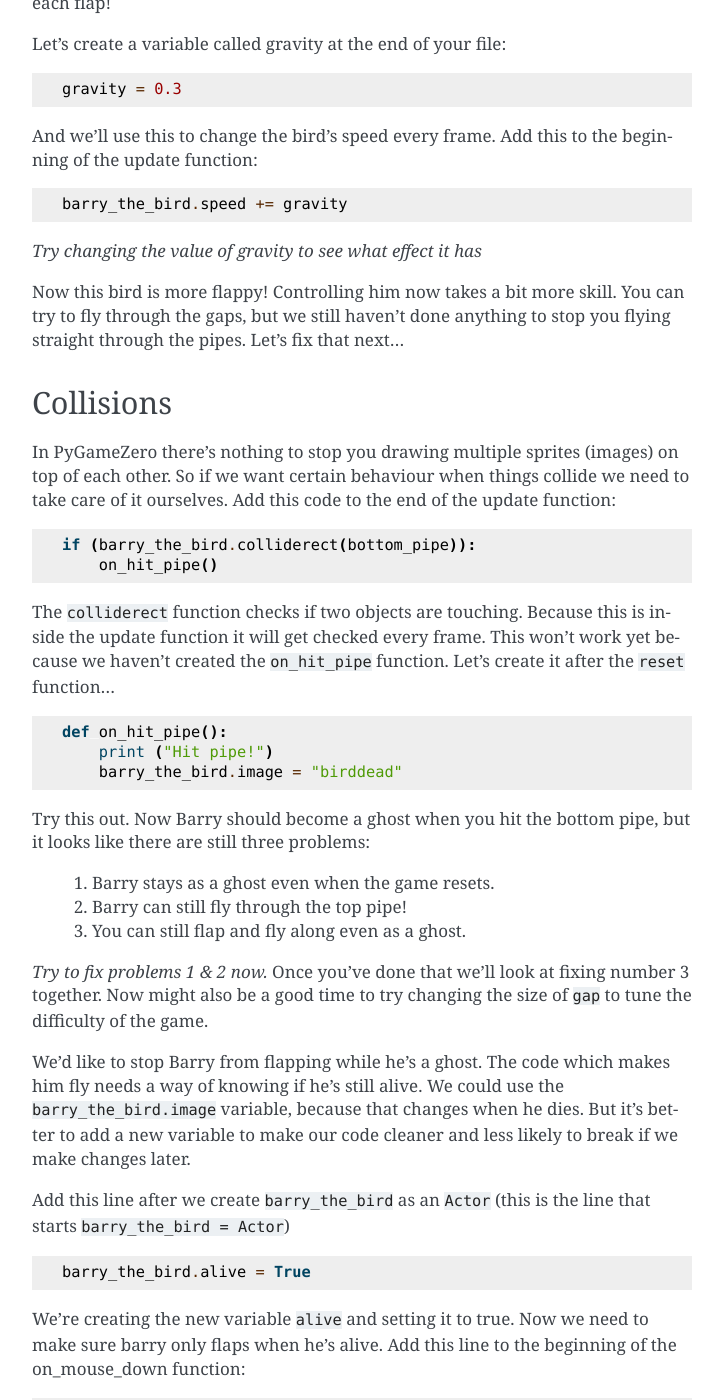
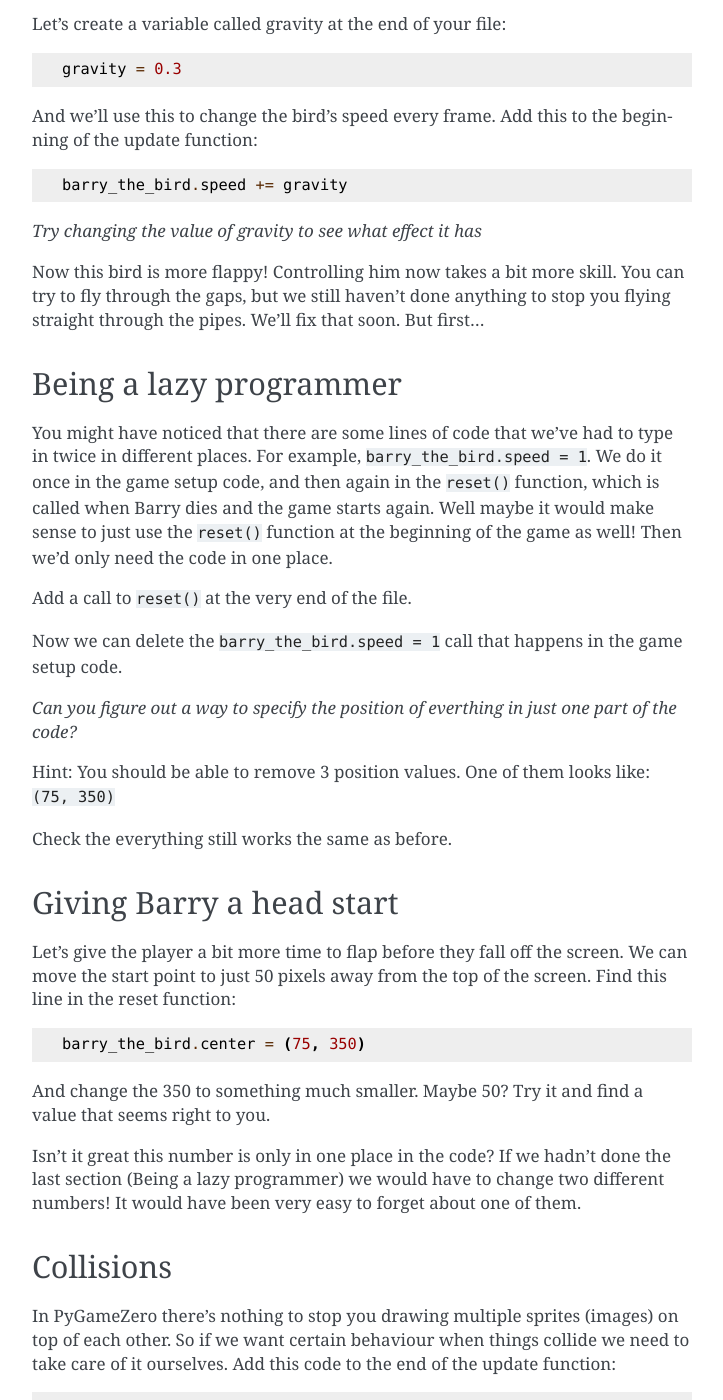
Before and after one commit to andyborrell/pygamezero_bird, a Sphinx documentation site: the page built from docs/source/part3.rst, in a window 1280 px wide and 1400 px high, scrolled down 2053 px. Shown: the whole window, without its empty margins (388-1111 px from the left). Built offline with Sphinx 7.4.7, drawn with Linux system fonts in a browser that asks for light colours; some of the changed text lies outside the part shown.

Commit message:
Another pass over part3.  Updated Part 4 to follow...

```diff
--- a/docs/source/part3.rst
+++ b/docs/source/part3.rst
@@ -15,8 +15,8 @@
 
     def update():
         barry_the_bird.y += barry_the_bird.speed
-        top_pipe.x += top_pipe.speed
-        bottom_pipe.x += bottom_pipe.speed
+        top_pipe.x += scroll_speed
+        bottom_pipe.x += scroll_speed
         if top_pipe.right < 0:
             top_pipe.left = WIDTH
             bottom_pipe.left = WIDTH
@@ -37,9 +37,8 @@
     gap = 140
     top_pipe = Actor('top', (300, 0))
     bottom_pipe = Actor('bottom', (300, top_pipe.height + gap))
+
     scroll_speed = -1
-    top_pipe.speed = scroll_speed
-    bottom_pipe.speed = scroll_speed
 
 
 Flying back to the start
@@ -51,7 +50,7 @@
     def reset():
         print ("Back to the start...")
         barry_the_bird.speed = 1
-        barry_the_bird.center = (75, 100)
+        barry_the_bird.center = (75, 350)
         top_pipe.center = (300, 0)
         bottom_pipe.center = (300, top_pipe.height + gap)
 
@@ -102,7 +101,34 @@
 *Try changing the value of gravity to see what effect it has*
 
 
-Now this bird is more flappy!   Controlling him now takes a bit more skill.  You can try to fly through the gaps, but we still haven't done anything to stop you flying straight through the pipes.  Let's fix that next...
+Now this bird is more flappy!   Controlling him now takes a bit more skill.  You can try to fly through the gaps, but we still haven't done anything to stop you flying straight through the pipes.  We'll fix that soon. But first...
+
+Being a lazy programmer
+-----------------------
+You might have noticed that there are some lines of code that we've had to type in twice in different places. For example, :code:`barry_the_bird.speed = 1`. We do it once in the game setup code, and then again in the :code:`reset()` function, which is called when Barry dies and the game starts again.  Well maybe it would make sense to just use the :code:`reset()` function at the beginning of the game as well!  Then we'd only need the code in one place.
+
+Add a call to :code:`reset()` at the very end of the file.
+
+Now we can delete the :code:`barry_the_bird.speed = 1` call that happens in the game setup code.
+
+*Can you figure out a way  to specify the position of everthing in just one part of the code?*
+
+Hint:  You should be able to remove 3 position values.  One of them looks like:  :code:`(75, 350)`
+
+Check the everything still works the same as before.
+
+Giving Barry a head start
+-------------------------
+Let's give the player a bit more time to flap before they fall off the screen.  We can move the start point to just 50 pixels away from the top of the screen.  Find this line in the reset function:
+
+.. code:: python
+
+    barry_the_bird.center = (75, 350)
+
+And change the 350 to something much smaller.  Maybe 50?  Try it and find a value that seems right to you.
+
+Isn't it great this number is only in one place in the code?   If we hadn't done the last section (Being a lazy programmer) we would have to change two different numbers!  It would have been very easy to forget about one of them.
+
 
 Collisions
 ----------
@@ -110,28 +136,35 @@
 
 .. code:: python
 
-    if (barry_the_bird.colliderect(bottom_pipe)):
-        on_hit_pipe()
+    if (barry_the_bird.colliderect(top_pipe)):
+        hit_pipe()
 
-The :code:`colliderect` function checks if two objects are touching.  Because this is inside the update function it will get checked every frame.  This won't work yet because we haven't created the :code:`on_hit_pipe` function.  Let's create it after the :code:`reset` function...
+The :code:`colliderect` function checks if two objects are touching.  Because this is inside the update function it will get checked every frame.  This won't work yet because we haven't created the :code:`hit_pipe` function.  Let's create it after the :code:`reset` function...
 
 .. code:: python
 
-    def on_hit_pipe():
+    def hit_pipe():
         print ("Hit pipe!")
         barry_the_bird.image = "birddead"
 
 Try this out.  Now Barry should become a ghost when you hit the bottom pipe, but it looks like there are still three problems:
 
  1. Barry stays as a ghost even when the game resets.
- 2. Barry can still fly through the top pipe!
+ 2. Barry can still fly through the bottom pipe!
  3. You can still flap and fly along even as a ghost.
 
-*Try to fix problems 1 & 2 now.*   Once you've done that we'll look at fixing number 3 together.  Now might also be a good time to try changing the size of :code:`gap` to tune the difficulty of the game.
+*Try to fix problems 1 & 2 now.*   Once you've done that we'll look at fixing number 3 together.  Here are some hints if you need them:
 
-We'd like to stop Barry from flapping while he's a ghost.  The code which makes him fly needs a way of knowing if he's still alive. We could use the :code:`barry_the_bird.image` variable, because that changes when he dies.  But it's better to add a new variable to make our code cleaner and less likely to break if we make changes later.
+Hint for number 1 : Barry started with the "bird1" image, but it changes to "birddead" when he hits a pipe.  Find the right place to change it back.
 
-Add this line after we create :code:`barry_the_bird` as an :code:`Actor` (this is the line that starts :code:`barry_the_bird = Actor`)
+Hint for number 2 : Remember the :code:`or` keyword.
+
+
+Now might be a good time to try changing the size of :code:`gap` to tune the difficulty of the game.  You might want to make it very big while testing, so you can focus on testing and not on flying!
+
+Now we'd like to stop Barry from flapping while he's a ghost.  The code which makes him fly needs a way of knowing if he's still alive. We could use the :code:`barry_the_bird.image` variable, because that changes when he dies.  But it's better to add a new variable to make our code cleaner and less likely to break if we make changes later.
+
+Add this line to the :code:`reset` function (Being a lazy programmer pays off again!):
 
 .. code:: python
 
@@ -147,11 +180,9 @@
 
 The next thing to do is to change barry to not be alive when he hits a pipe.
 
-*Challenge : Add a line to change barry's* :code:`alive` *variable to :code:`False` when he hits a pipe.*
+*Challenge : Add a line to change barry's* :code:`alive` *variable to* :code:`False` *when he hits a pipe.*
 
-Once that's working you'll find a new problem!  Now, after the game resets you can't flap any more!  There's a simple fix:
 
-*Set Barry's alive variable back to true when the game resets*
 
 Well done.  That's the end of part 3.   In the next part we'll look at a few finishing touches such as adding a flapping animation, randomizing the pipe positions, and keeping score.
 
```
Also changed, not shown: other parts of docs/source/part3.rst (+1 -1 lines), docs/source/part2.rst (+3 -5 lines).
